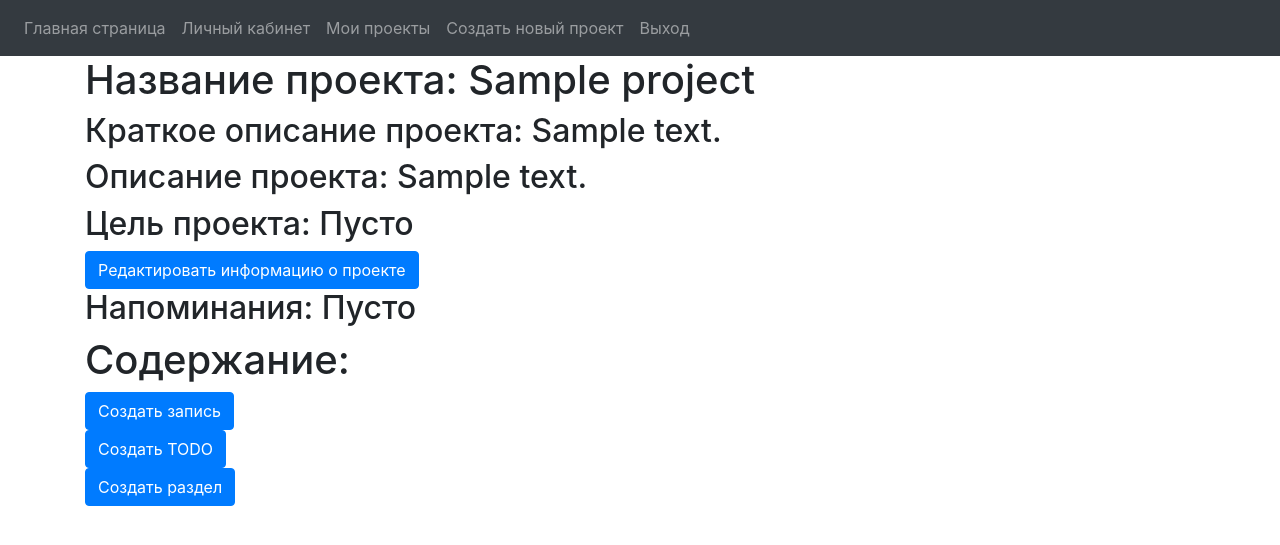
After one commit to V1lad/Student-Project-Manager, a Flask app: page /projects/1 in a window 1280 px wide. The commit adds this page. Shown: the top 545 px of the page. Run offline with Flask 3, Linux system fonts and the light colour scheme; a user stored in the database is signed in; tables that the repository leaves empty hold one stand-in row (values such as "Sample post"); some libraries are stand-ins or nearby versions.

Commit message:
Added functionality for additional projects

```diff
--- a/Web/models.py
+++ b/Web/models.py
@@ -16,7 +16,7 @@ class Project(db.Model, UserMixin):
     __tablename__ = 'projects'
 
     id = db.Column(db.Integer, primary_key=True, unique=True)
-    ownerId = db.Column(db.Integer, unique=True)
+    ownerId = db.Column(db.Integer)
     name = db.Column(db.String(150))
     shortDescription = db.Column(db.String(255))
     fullDescription = db.Column(db.String(255))
--- a/Web/projects.py
+++ b/Web/projects.py
@@ -2,16 +2,53 @@ from flask import Blueprint, render_template, request, flash, redirect, url_for
 from . import db
 from flask_login import login_required, current_user
 from datetime import datetime
-from models import Project
+from .models import Project
+import json
 
-testing = Blueprint('projects', __name__)
+projects = Blueprint('projects', __name__)
 
-@testing.route('/projects', methods=["GET"])
+@projects.route('/projects', methods=["GET"])
 @login_required
-def projects():
-    projects = Project.query.first()
-    project = Project(ownerId=current_user.id, firstName=firstName, password=password1, status="inactive")
+def allProjects():
+
+    #info = json.dumps({"KEY1":[1,2,3,4,5], "KEY2":3})
+    #project = Project(ownerId=current_user.id, name="test", allowedUsers = info, shortDescription = "1", fullDescription = "2")
+    projects = Project.query.all()
+
+
     return render_template("projects.html", user=current_user, available_projects = projects)
+
+@projects.route('/projects', methods=["GET"])
+@login_required
+def redactProject():
+    # Везде добавить проверку на то, что заходит владелец или человек с доступом! Функция HasAccess?
+    return render_template("redactProject.html", user=current_user)
+
+@projects.route('/new_project', methods=["GET", "POST"])
+@login_required
+def newProject():
+    if request.method == "GET":
+        return render_template("new_project.html", user=current_user)
+
+    elif request.method == "POST":
+        name = request.form.get('name')
+        shortDescription = request.form.get('shortDescription')
+
+        # Надо добавить OwnerID
+        new_project = Project(name=name, shortDescription=shortDescription)
+
+        db.session.add(new_project)
+        db.session.commit()
+
+        return render_template("projects.html", user=current_user)
+
+@projects.route('/projects/<int:index>', methods=["GET", "POST"])
+@login_required
+def showProject(index):
+    # Надо сделать проверку на доступ к проекту.
+
+    project = Project.query.filter_by(id=index).first()
+    return render_template("show_project.html", project=project, user=current_user )
 
 '''
 @testing.route('/testing', methods=["POST", "GET"])
--- a/Web/templates/base.html
+++ b/Web/templates/base.html
@@ -41,6 +41,7 @@
             {% if user.is_authenticated %}
               <a class="nav-item nav-link" id="home" href="/home">Личный кабинет</a>
               <a class="nav-item nav-link" id="myProjects" href="/projects">Мои проекты</a>
+              <a class="nav-item nav-link" id="myProjects" href="/new_project">Создать новый проект</a>
               <a style="float:right;" class="nav-item nav-link" id="logout" href="/logout">Выход</a>
             {% endif %}
 
--- /dev/null
+++ b/Web/templates/show_project.html
@@ -0,0 +1,32 @@
+{% extends "base.html" %}
+
+{% block title %}Проект{% endblock %}
+{% block content %}
+<h1> Название проекта: {{ project.name }}  </h1>
+<h2> Краткое описание проекта: {{ project.shortDescription }}  </h2>
+<h2> Описание проекта: {{ project.fullDescription }}  </h2>
+<h2> Цель проекта: {{ "Пусто" }}  </h2>
+<form action = {{ url_for('.redactProject', index=project.id) }} method = "POST">
+    <input type="hidden" name="project" value="{{ project.id }}" />
+    <button type="submit" class="btn btn-primary">Редактировать информацию о проекте</button>
+    <br/>
+</form>
+<h2> Напоминания: {{ "Пусто" }}  </h2>
+<h1> Содержание: </h1>
+
+<form action = {{ url_for('.showProject', index=project.id) }} method = "POST">
+    <input type="hidden" name="project" value="{{ project.id }}" />
+    <button type="submit" class="btn btn-primary">Создать запись</button>
+</form>
+
+<form action = {{ url_for('.showProject', index=project.id) }} method = "POST">
+    <input type="hidden" name="project" value="{{ project.id }}" />
+    <button type="submit" class="btn btn-primary">Создать TODO</button>
+</form>
+
+<form action = {{ url_for('.showProject', index=project.id) }} method = "POST">
+    <input type="hidden" name="project" value="{{ project.id }}" />
+    <button type="submit" class="btn btn-primary">Создать раздел</button>
+    <br/>
+</form>
+{% endblock %}
```
Also changed, not shown: Web/__init__.py (+8 -0 lines), Web/templates/new_project.html (added, +38 -0 lines), Web/templates/projects.html (+6 -10 lines), Web/templates/sign_up.html (+9 -18 lines).
